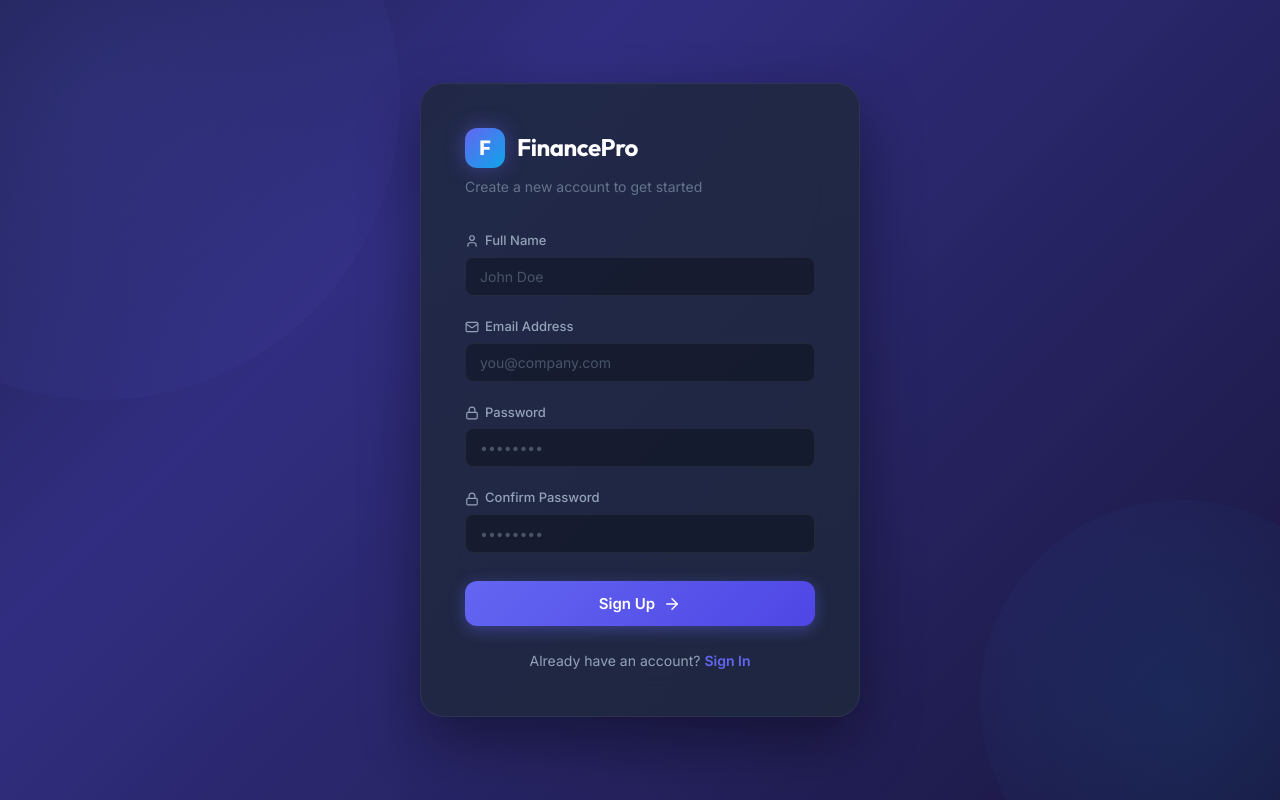
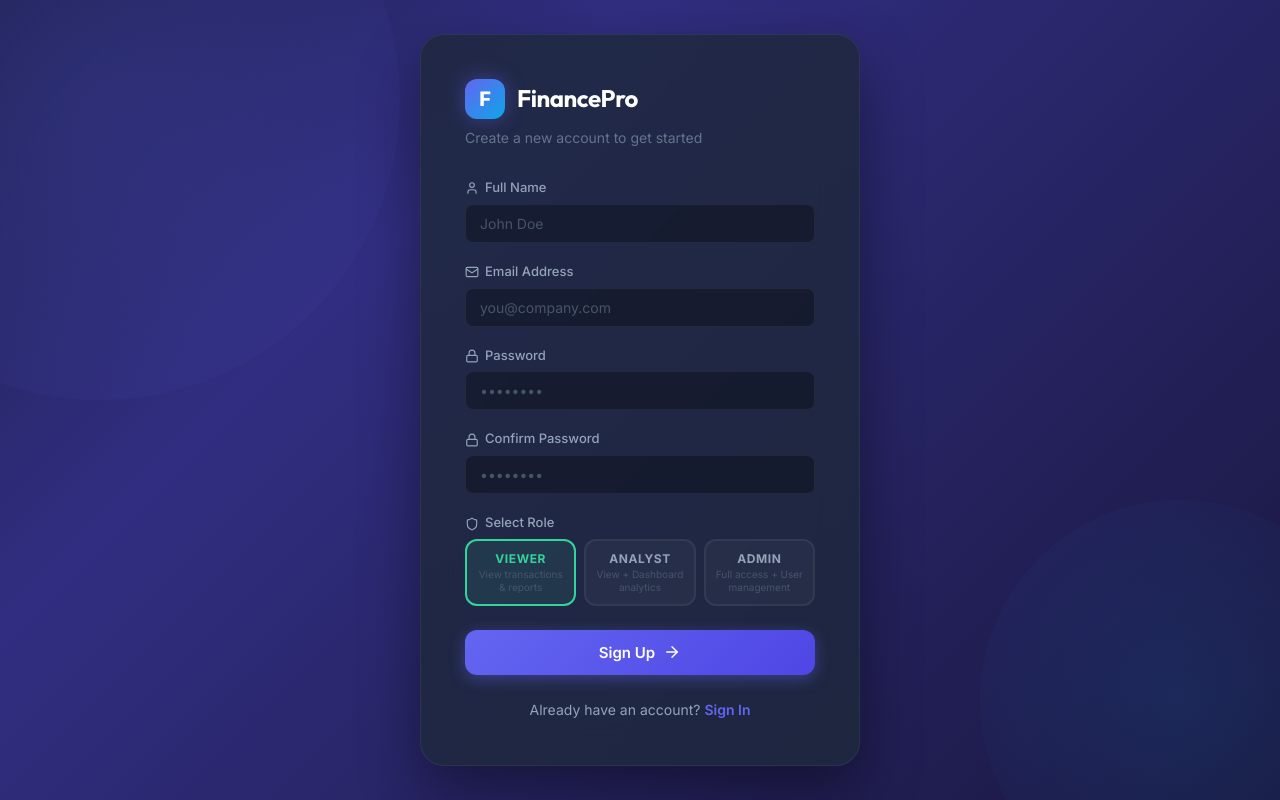
Before and after one commit to MrCarpediem/finance-dashboard, a React (Vite) app in the folder client/: page /register in a window 1280 px wide. Built offline with nearby package versions, Linux system fonts and the light colour scheme; no server answers.

Commit message:
feat: role selection on Register page + RBAC fully tested

```diff
--- a/client/src/pages/Register.jsx
+++ b/client/src/pages/Register.jsx
@@ -1,9 +1,15 @@
 import { useState } from 'react'
 import { Link, useNavigate } from 'react-router-dom'
 import { motion } from 'framer-motion'
-import { Lock, Mail, ArrowRight, User } from 'lucide-react'
+import { Lock, Mail, ArrowRight, User, Shield } from 'lucide-react'
 import toast from 'react-hot-toast'
 import { register } from '../api/auth.api'
+
+const ROLES = [
+  { value: 'VIEWER', label: 'Viewer', desc: 'View transactions & reports', color: '#34d399' },
+  { value: 'ANALYST', label: 'Analyst', desc: 'View + Dashboard analytics', color: '#a78bfa' },
+  { value: 'ADMIN', label: 'Admin', desc: 'Full access + User management', color: '#f87171' },
+]
 
 export default function Register() {
   const navigate = useNavigate()
@@ -14,7 +20,8 @@ export default function Register() {
     name: '',
     email: '',
     password: '',
-    confirmPassword: ''
+    confirmPassword: '',
+    role: 'VIEWER',
   })
 
   const handle = async (e) => {
@@ -27,7 +34,7 @@ export default function Register() {
     setLoading(true)
     setError(null)
     try {
-      await register({ name: form.name, email: form.email, password: form.password })
+      await register({ name: form.name, email: form.email, password: form.password, role: form.role })
       toast.success('Registration successful! Please sign in.')
       navigate('/login')
     } catch (err) {
@@ -85,7 +92,7 @@ export default function Register() {
           </span>
         </div>
 
-        <p style={{ color: 'var(--text-muted)', marginBottom: 32, fontSize: 14, lineHeight: 1.6 }}>
+        <p style={{ color: 'var(--text-muted)', marginBottom: 28, fontSize: 14, lineHeight: 1.6 }}>
           Create a new account to get started
         </p>
 
@@ -104,7 +111,7 @@ export default function Register() {
         )}
 
         <form onSubmit={handle}>
-          <div style={{ marginBottom: 20 }}>
+          <div style={{ marginBottom: 18 }}>
             <label className="input-label">
               <User size={14} style={{ marginRight: 6, verticalAlign: 'middle' }} />
               Full Name
@@ -119,7 +126,7 @@ export default function Register() {
             />
           </div>
 
-          <div style={{ marginBottom: 20 }}>
+          <div style={{ marginBottom: 18 }}>
             <label className="input-label">
               <Mail size={14} style={{ marginRight: 6, verticalAlign: 'middle' }} />
               Email Address
@@ -134,7 +141,7 @@ export default function Register() {
             />
           </div>
 
-          <div style={{ marginBottom: 20 }}>
+          <div style={{ marginBottom: 18 }}>
             <label className="input-label">
               <Lock size={14} style={{ marginRight: 6, verticalAlign: 'middle' }} />
               Password
@@ -149,7 +156,7 @@ export default function Register() {
             />
           </div>
 
-          <div style={{ marginBottom: 28 }}>
+          <div style={{ marginBottom: 18 }}>
             <label className="input-label">
               <Lock size={14} style={{ marginRight: 6, verticalAlign: 'middle' }} />
               Confirm Password
@@ -162,6 +169,47 @@ export default function Register() {
               required
               placeholder="••••••••"
             />
+          </div>
+
+          {/* Role Selection */}
+          <div style={{ marginBottom: 24 }}>
+            <label className="input-label">
+              <Shield size={14} style={{ marginRight: 6, verticalAlign: 'middle' }} />
+              Select Role
+            </label>
+            <div style={{ display: 'flex', gap: 8, marginTop: 6 }}>
+              {ROLES.map(r => (
+                <motion.button
+                  key={r.value}
+                  type="button"
+                  whileHover={{ scale: 1.03 }}
+                  whileTap={{ scale: 0.97 }}
+                  onClick={() => setForm({ ...form, role: r.value })}
+                  style={{
+                    flex: 1, padding: '10px 8px', borderRadius: 'var(--radius-md)',
+                    background: form.role === r.value
+                      ? `${r.color}18`
+                      : 'rgba(255,255,255,0.03)',
+                    border: form.role === r.value
+                      ? `2px solid ${r.color}`
+                      : '2px solid var(--border)',
+                    cursor: 'pointer', transition: 'all 0.2s',
+                  }}
+                >
+                  <div style={{
+                    fontSize: 12, fontWeight: 700, color: form.role === r.value ? r.color : 'var(--text-secondary)',
+                    textTransform: 'uppercase', letterSpacing: '0.05em',
+                  }}>
+                    {r.label}
+                  </div>
+                  <div style={{
+                    fontSize: 10, color: 'var(--text-dim)', marginTop: 2, lineHeight: 1.3,
+                  }}>
+                    {r.desc}
+                  </div>
+                </motion.button>
+              ))}
+            </div>
           </div>
 
           <motion.button
```
